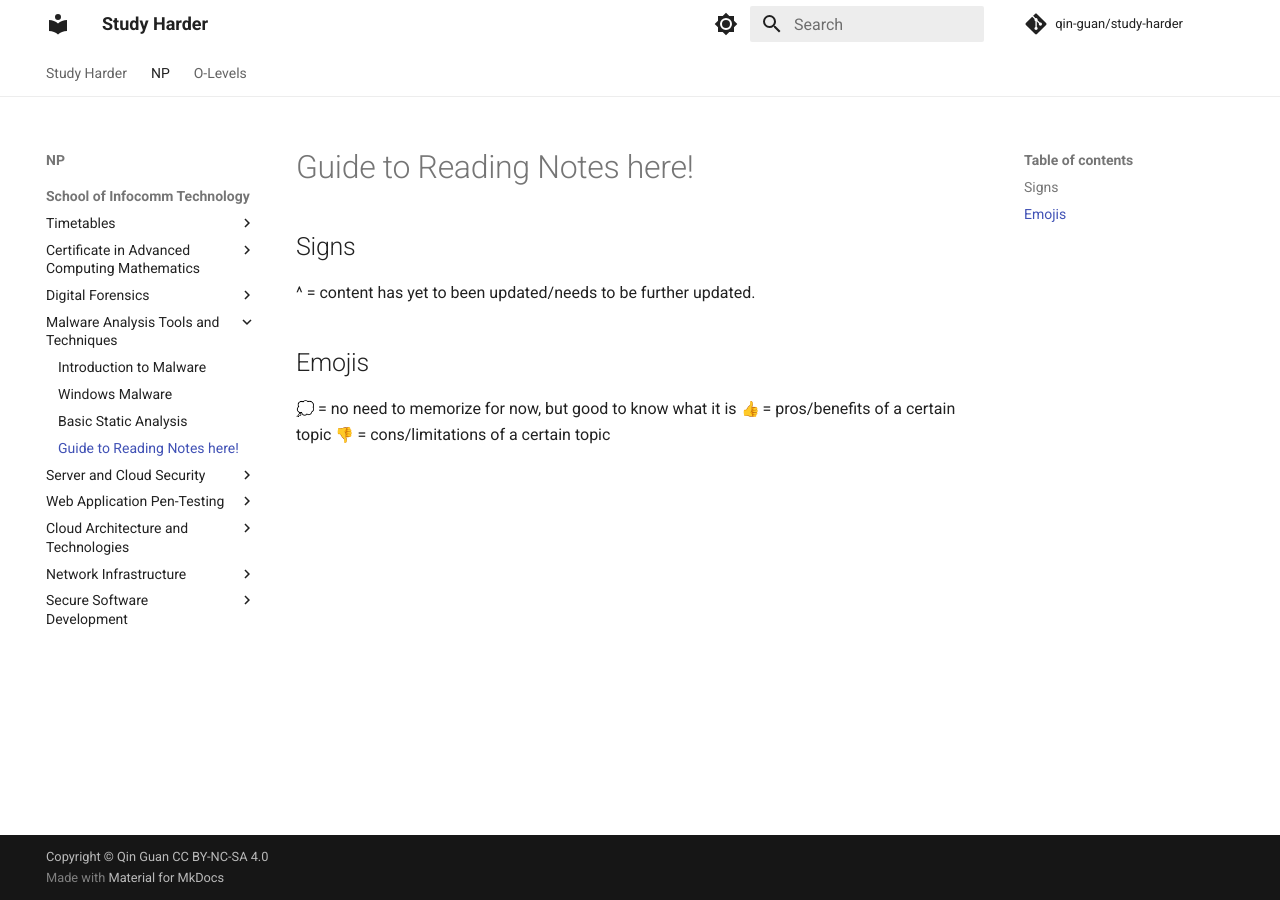
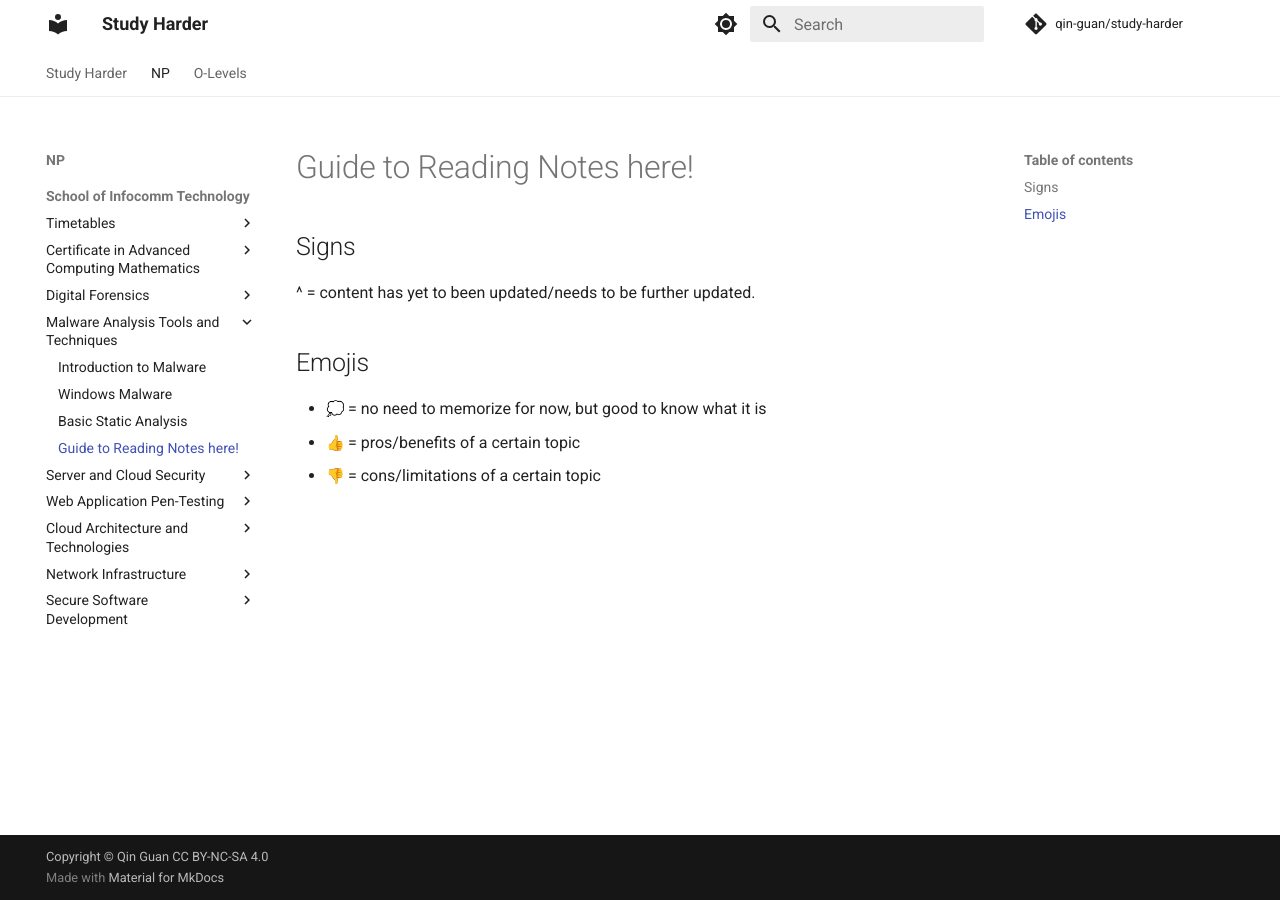
Before and after one commit to qin-guan/study-harder, an MkDocs documentation site: the page built from docs/np/ict/matt/guide-to-matt-notes.md, in a window 1280 px wide. Built offline with MkDocs 1.6.1 and Material for MkDocs 9.7.7, drawn with Linux system fonts in a browser that asks for light colours; emoji names are drawn with the system emoji font; comment, search, counter and statistics services are not loaded.

Commit message:
commit: fixed the spaces

```diff
--- a/docs/np/ict/matt/guide-to-matt-notes.md
+++ b/docs/np/ict/matt/guide-to-matt-notes.md
@@ -5,6 +5,6 @@
 
 
 ## Emojis
-:thought_balloon: = no need to memorize for now, but good to know what it is
-:thumbsup: = pros/benefits of a certain topic
-:thumbsdown: = cons/limitations of a certain topic
+- :thought_balloon: = no need to memorize for now, but good to know what it is
+- :thumbsup: = pros/benefits of a certain topic
+- :thumbsdown: = cons/limitations of a certain topic
```
